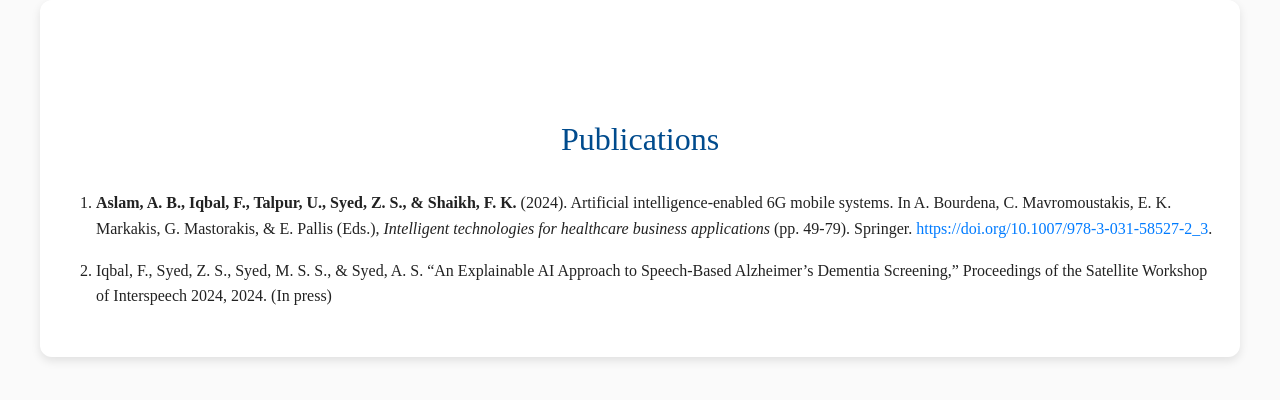
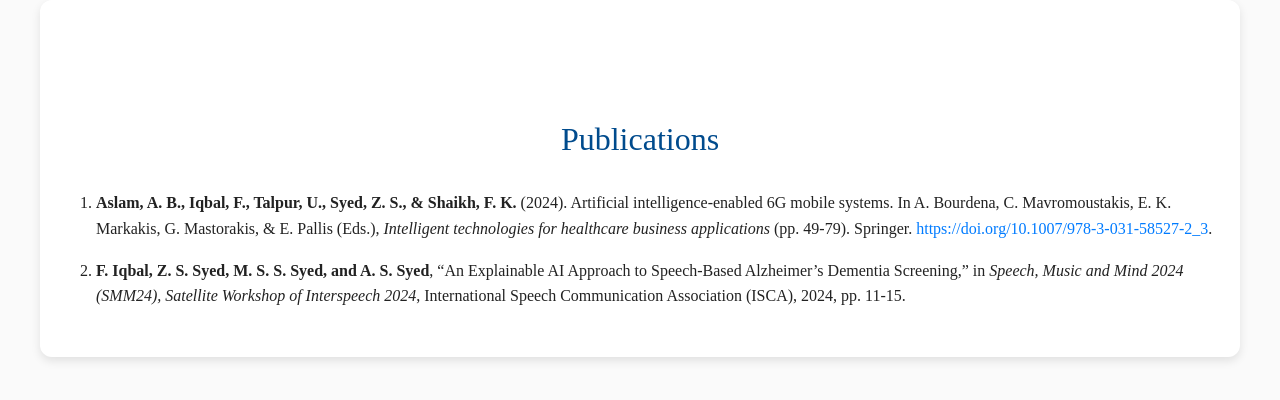
Before and after one commit to faizaiqbalsyed/faizaiqbalsyed.github.io, a Jekyll site: the page built from publications.md, in a window 1280 px wide. Shown: the top 400 px of the page. Built offline with Jekyll 4.4.1, drawn with Linux system fonts in a browser that asks for light colours; nearby versions of some CDN libraries.

Commit message:
Update publications.md

```diff
--- a/publications.md
+++ b/publications.md
@@ -43,4 +43,4 @@ title: Publications
 
 1. **Aslam, A. B., Iqbal, F., Talpur, U., Syed, Z. S., & Shaikh, F. K.** (2024). Artificial intelligence-enabled 6G mobile systems. In A. Bourdena, C. Mavromoustakis, E. K. Markakis, G. Mastorakis, & E. Pallis (Eds.), *Intelligent technologies for healthcare business applications* (pp. 49-79). Springer. [https://doi.org/10.1007/978-3-031-58527-2_3](https://doi.org/10.1007/978-3-031-58527-2_3).
 
-2. Iqbal, F., Syed, Z. S., Syed, M. S. S., & Syed, A. S. "An Explainable AI Approach to Speech-Based Alzheimer's Dementia Screening," Proceedings of the Satellite Workshop of Interspeech 2024, 2024. (In press)
+2. **F. Iqbal, Z. S. Syed, M. S. S. Syed, and A. S. Syed**, "An Explainable AI Approach to Speech-Based Alzheimer's Dementia Screening," in *Speech, Music and Mind 2024 (SMM24), Satellite Workshop of Interspeech 2024*, International Speech Communication Association (ISCA), 2024, pp. 11-15.
```
